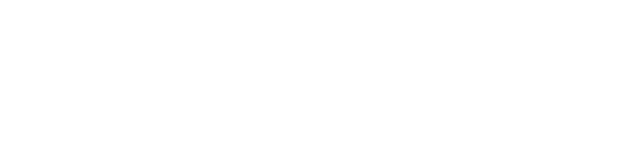
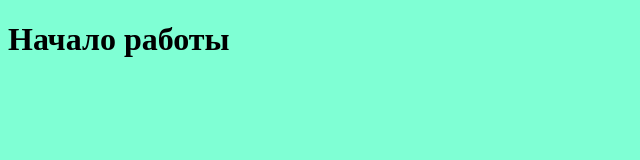
Before and after one commit to Langard/js-project1, a plain HTML site: page index.html in a window 1280 px wide. Shown: the whole page, without its empty margins (0-640 px from the left). Drawn offline with Linux system fonts and the light colour scheme.

Commit message:
Работа с Git и GitHub

```diff
--- a/index.html
+++ b/index.html
@@ -9,6 +9,7 @@
   <script src="./js/app.js"></script>
 </head>
 <body>
+  <h1>Начало работы</h1>
 
 </body>
 </html>
--- a/style.css
+++ b/style.css
@@ -0,0 +1,3 @@
+body {
+  background-color: aquamarine;
+}
```
